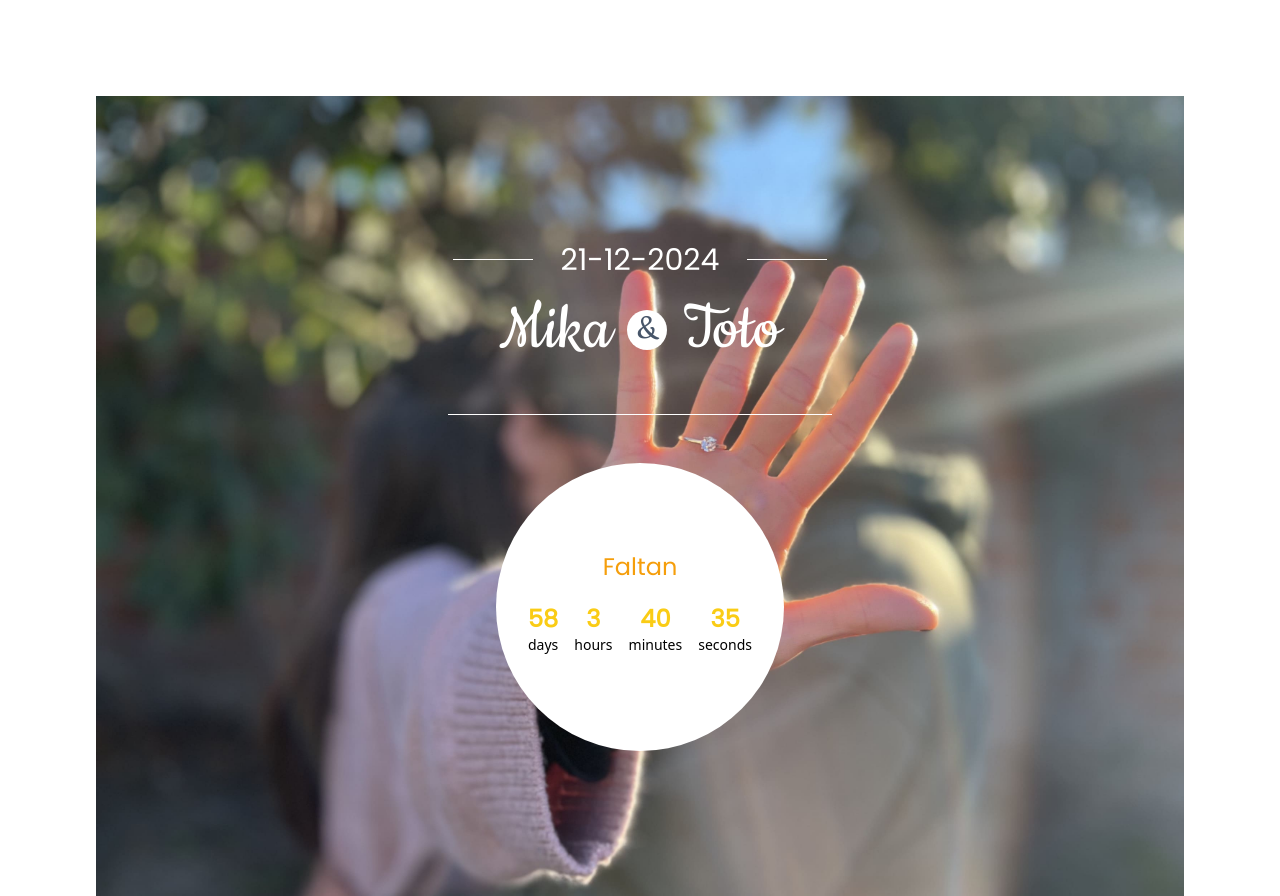
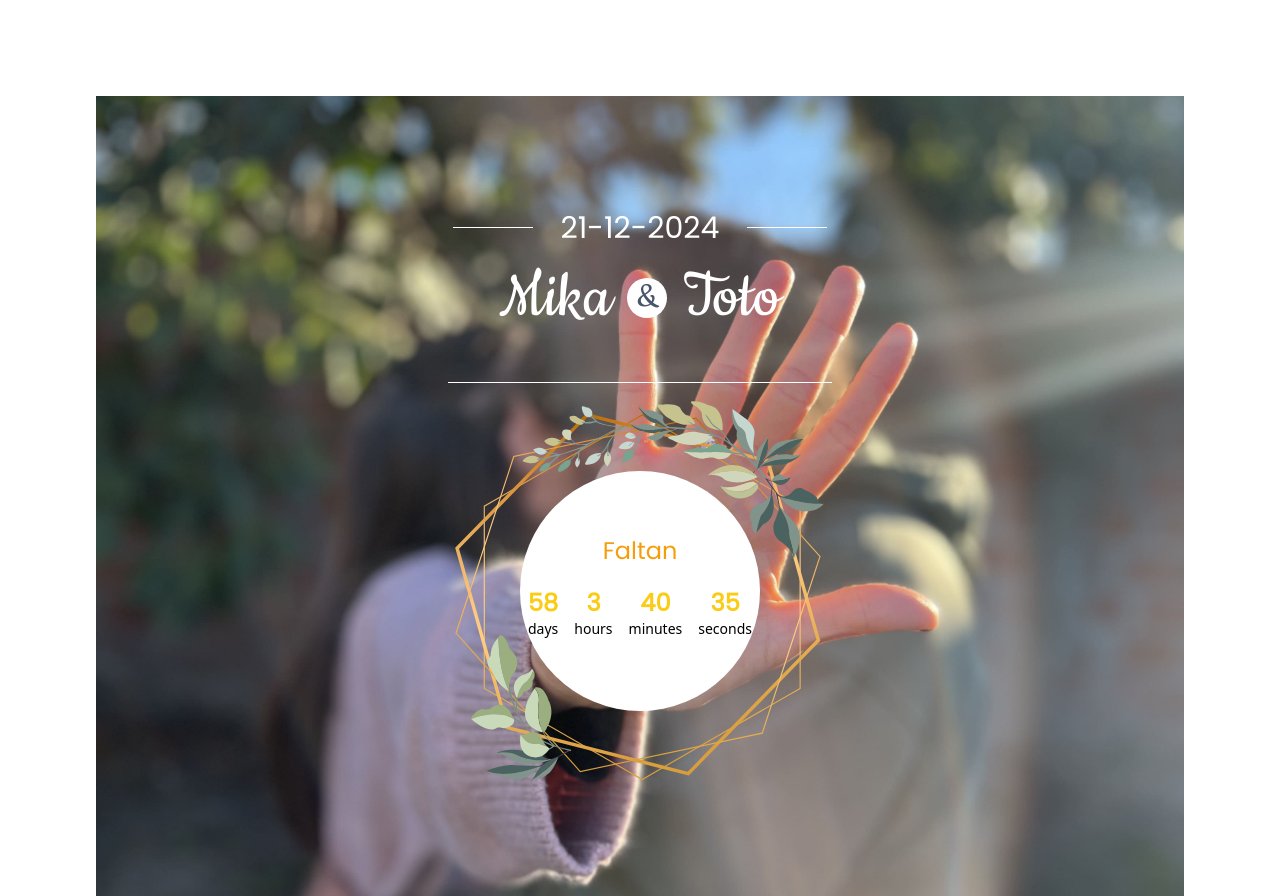
Before and after one commit to SebaAguiar/boda-mika-toto, a Next.js app: page / in a window 1280 px wide. Built offline with nearby package versions, Linux system fonts and the light colour scheme.

Commit message:
counter back svg added

```diff
--- a/src/app/components/CounterBack.tsx
+++ b/src/app/components/CounterBack.tsx
@@ -1,5 +1,6 @@
 'use client';
 import React, { useEffect, useState } from 'react';
+import styles from '@/styles/counterBack.module.css';
 
 interface ITimeLeft {
   days: number;
@@ -56,12 +57,17 @@ const CounterBack = () => {
   });
 
   return (
-    <div className='bg-white w-40 md:w-72 h-40 md:h-72 mt-8 rounded-full flex items-center justify-center text-black flex-col gap-3'>
-      <h2 className='font-thin text-amber-500 text-2xl poppinsFont align-text-top'>
-        Faltan
-      </h2>
-      <div className='flex w-full items-center justify-center'>
-        {timerComponents.length ? timerComponents : <span>Time is up!</span>}
+    <div
+      id={styles.counterBack}
+      className='flex items-center justify-center w-96 h-96 z-20'
+    >
+      <div className='bg-white w-40 md:w-60 h-40 md:h-60 rounded-full flex items-center justify-center text-black flex-col gap-3 z-0'>
+        <h2 className='font-thin text-amber-500 text-2xl poppinsFont align-text-top'>
+          Faltan
+        </h2>
+        <div className='flex w-full items-center justify-center'>
+          {timerComponents.length ? timerComponents : <span>Time is up!</span>}
+        </div>
       </div>
     </div>
   );
--- /dev/null
+++ b/src/styles/counterBack.module.css
@@ -0,0 +1,3 @@
+#counterBack {
+  background: url('/circulo_contador.svg') no-repeat center;
+}
```
Also changed, not shown: public/circulo_contador.svg (added).
